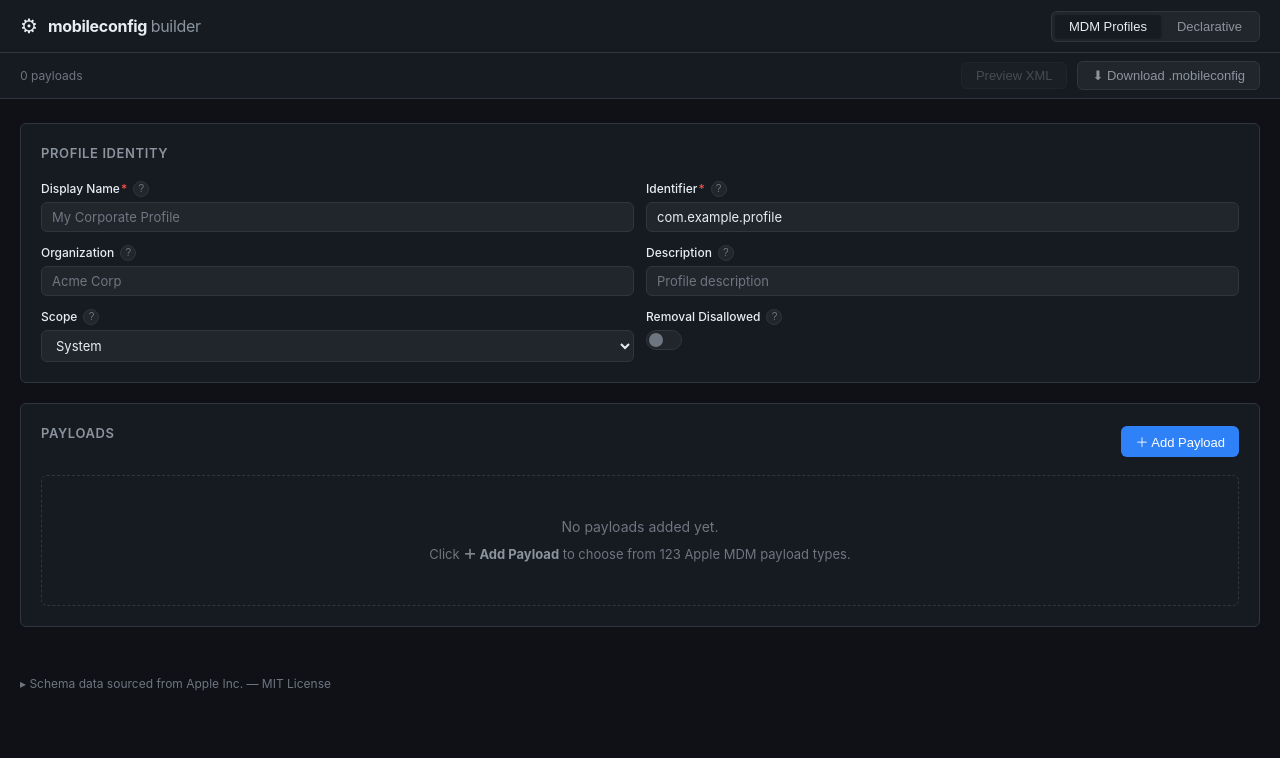
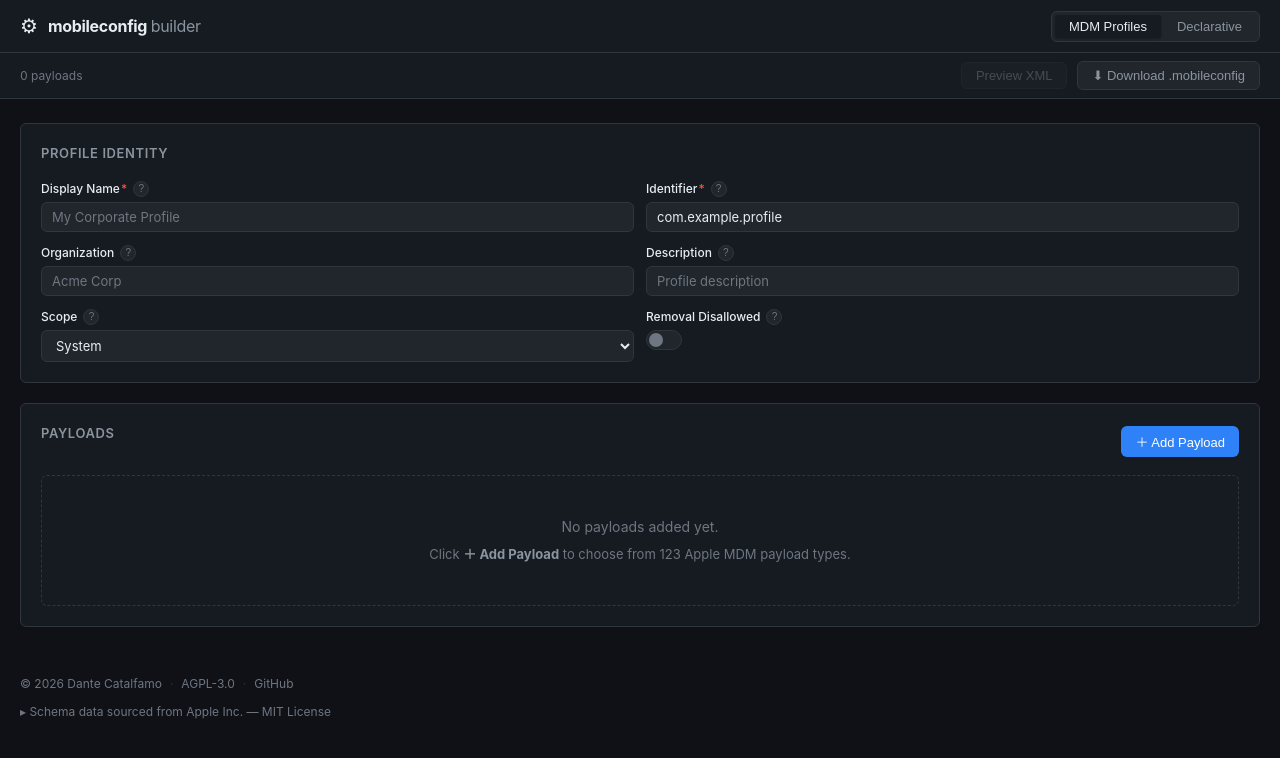
Before and after one commit to dantecatalfamo/mobileconfig-builder, a React (Vite) app: page / in a window 1280 px wide. Shown: the top 758 px of the page. Built offline with nearby package versions, Linux system fonts and the light colour scheme.

Commit message:
Add footer notice

```diff
--- a/src/App.jsx
+++ b/src/App.jsx
@@ -27,14 +27,21 @@ export default function App() {
 
       {mode === 'mdm' ? <MDMMode schemasData={schemasData} /> : <DeclarativeMode schemasData={schemasData} />}
 
-      {schemasData._appleLicense && (
-        <footer className="app-footer">
+      <footer className="app-footer">
+        <div className="footer-info">
+          <span>© 2026 Dante Catalfamo</span>
+          <span className="footer-sep">·</span>
+          <span>AGPL-3.0</span>
+          <span className="footer-sep">·</span>
+          <a href="https://github.com/dantecatalfamo/mobileconfig-builder" target="_blank" rel="noopener noreferrer">GitHub</a>
+        </div>
+        {schemasData._appleLicense && (
           <details className="license-details">
             <summary>Schema data sourced from Apple Inc. — MIT License</summary>
             <pre className="license-text">{schemasData._appleLicense}</pre>
           </details>
-        </footer>
-      )}
+        )}
+      </footer>
     </div>
   )
 }
--- a/src/index.css
+++ b/src/index.css
@@ -631,7 +631,20 @@ textarea { resize: vertical; }
   max-width: var(--max-width);
   margin: 0 auto;
   padding: 24px 20px 32px;
+  display: flex;
+  flex-direction: column;
+  gap: 10px;
 }
+.footer-info {
+  font-size: 12px;
+  color: var(--text3);
+  display: flex;
+  align-items: center;
+  gap: 8px;
+}
+.footer-sep { color: var(--border); }
+.footer-info a { color: var(--text3); text-decoration: none; }
+.footer-info a:hover { color: var(--text2); }
 .license-details summary {
   font-size: 12px;
   color: var(--text3);
```
